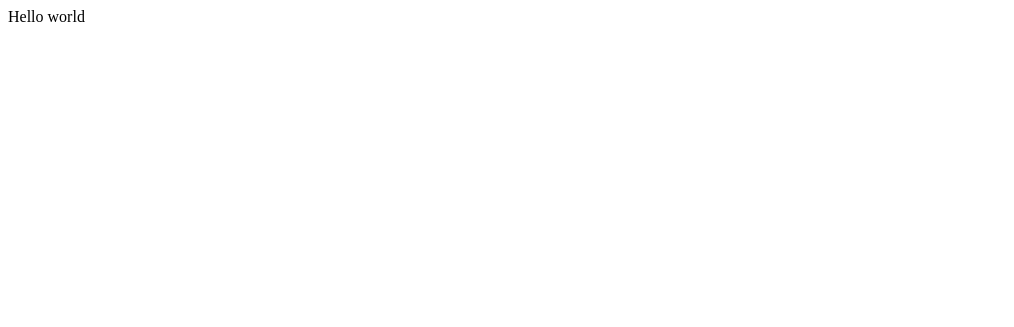
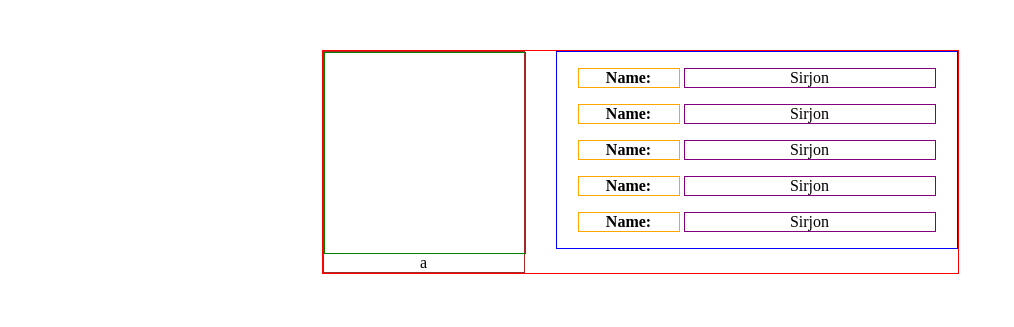
Before and after one commit to cfrank0214/BCA, a plain HTML site: page index.html in a window 1280 px wide. Shown: the whole page, without its empty margins (0-1014 px from the left). Drawn offline with Linux system fonts and the light colour scheme.

Commit message:
updating website

```diff
--- a/index.html
+++ b/index.html
@@ -1,6 +1,115 @@
-<html>
-<header><title>This is title</title></header>
-<body>
-Hello world
-</body>
-</html>
+<!DOCTYPE html>
+
+
+<style type="text/css">
+    #ProfilePage
+    {
+        /* Move it off the top of the page, then centre it horizontally */
+        margin: 50px auto;
+        width: 635px;
+
+    /* For visibility. Delete me */
+    border: 1px solid red;
+    }
+
+    #LeftCol
+    {
+        /* Move it to the left */
+        float: left;
+
+        width: 200px;
+        text-align: center;
+
+        /* Move it away from the content */
+        margin-right: 20px;
+
+    /* For visibility. Delete me */
+    border: 1px solid brown;
+    }
+
+    #Photo
+    {
+        /* Width and height of photo container */
+        width: 200px;
+        height: 200px;
+
+    /* For visibility. Delete me */
+    border: 1px solid green;
+    }
+
+    #PhotoOptions
+    {
+        text-align: center;
+        width: 200px;
+
+    /* For visibility. Delete me */
+    border: 1px solid brown;
+    }
+
+    #Info
+    {
+        width: 400px;
+        text-align: center;
+
+        /* Move it to the right */
+        float: right;
+
+    /* For visibility. Delete me */
+    border: 1px solid blue;
+    }
+
+    #Info strong
+    {
+        /* Give it a width */
+        display: inline-block;
+        width: 100px;
+
+    /* For visibility. Delete me */
+    border: 1px solid orange;
+    }
+
+    #Info span
+    {
+        /* Give it a width */
+        display: inline-block;
+        width: 250px;
+
+    /* For visibility. Delete me */
+    border: 1px solid purple;
+    }
+    </style>
+
+    <div id="ProfilePage">
+        <div id="LeftCol">
+            <div id="Photo"></div>
+            <div id="ProfileOptions">
+            a
+            </div>
+        </div>
+
+        <div id="Info">
+            <p>
+                <strong>Name:</strong>
+                <span>Sirjon</span>
+            </p>
+            <p>
+                <strong>Name:</strong>
+                <span>Sirjon</span>
+            </p>
+            <p>
+                <strong>Name:</strong>
+                <span>Sirjon</span>
+            </p>
+            <p>
+                <strong>Name:</strong>
+                <span>Sirjon</span>
+            </p>
+            <p>
+                <strong>Name:</strong>
+                <span>Sirjon</span>
+            </p>
+        </div>
+
+        <!-- Needed because other elements inside ProfilePage have floats -->
+        <div style="clear:both"></div>
+    </div>
```
